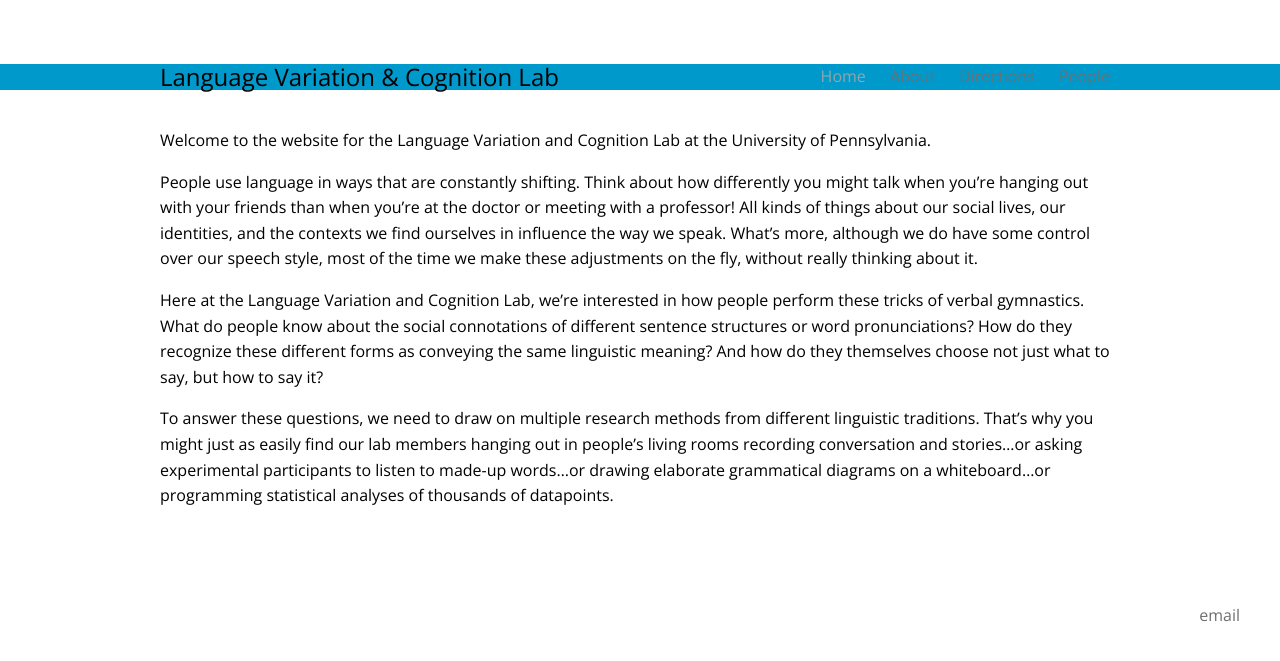
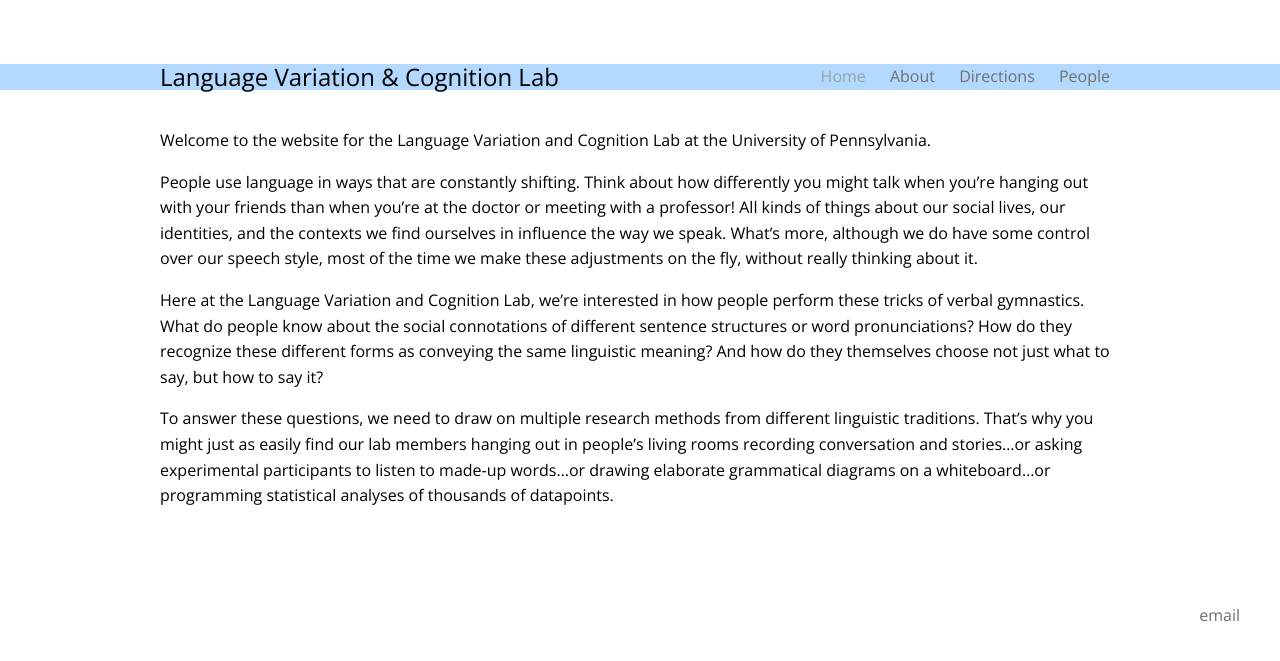
Before and after one commit to laceywade/TammingaLab.github.io, a Jekyll site: the page built from index.md, in a window 1280 px wide. Shown: the top 661 px of the page. Built offline with Jekyll 4.4.1, drawn with Linux system fonts in a browser that asks for light colours; some web fonts are replaced.

Commit message:
Update _base.scss

```diff
--- a/_sass/_base.scss
+++ b/_sass/_base.scss
@@ -9,7 +9,7 @@ $link-active-color: #95a5a6;
 $heading-font: 'Muli', sans-serif;
 $heading-font-color: #ffffff; /*for page title*/
 /*$light: #E6EBE0; bottom of page? haven't changed*/
-$header:  #0099cc; /*header background color*/
+$header:  #b3d9ff; /*header background color*/
 
 *,
 *::before,
```
